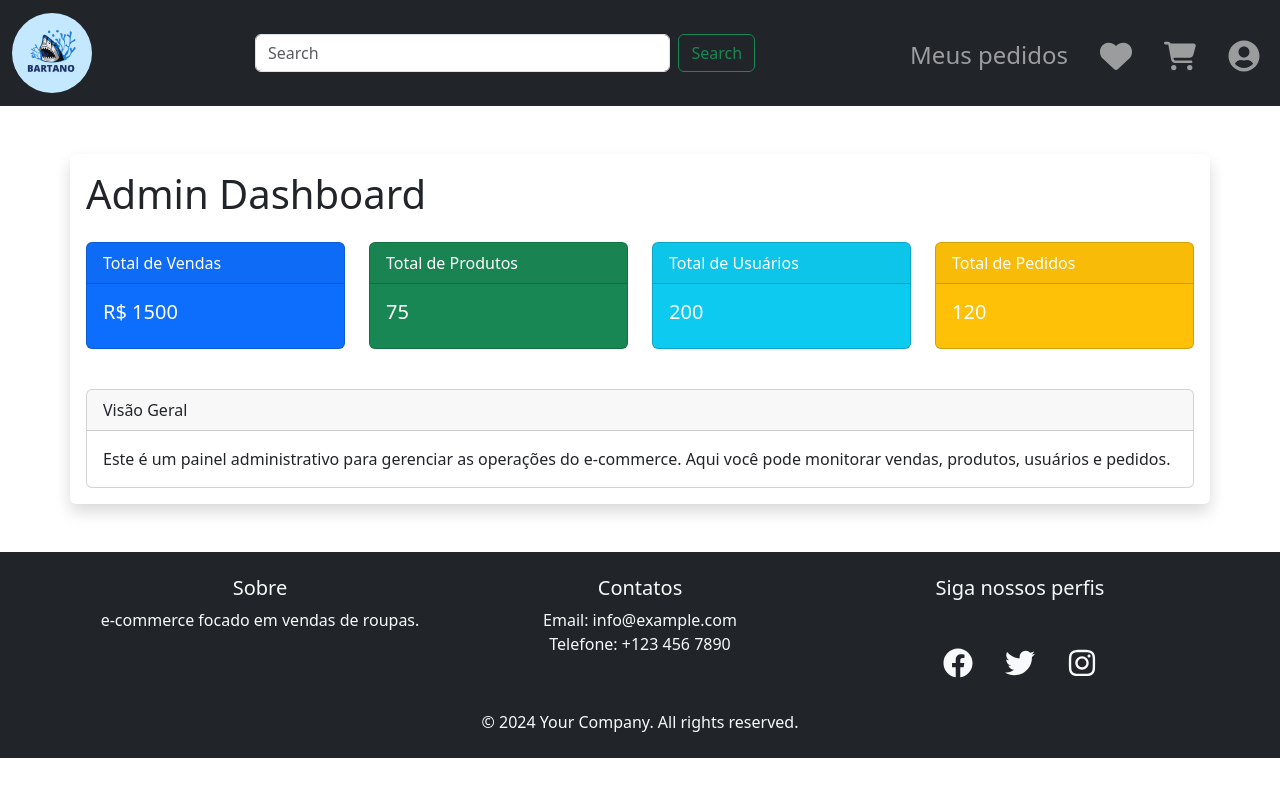
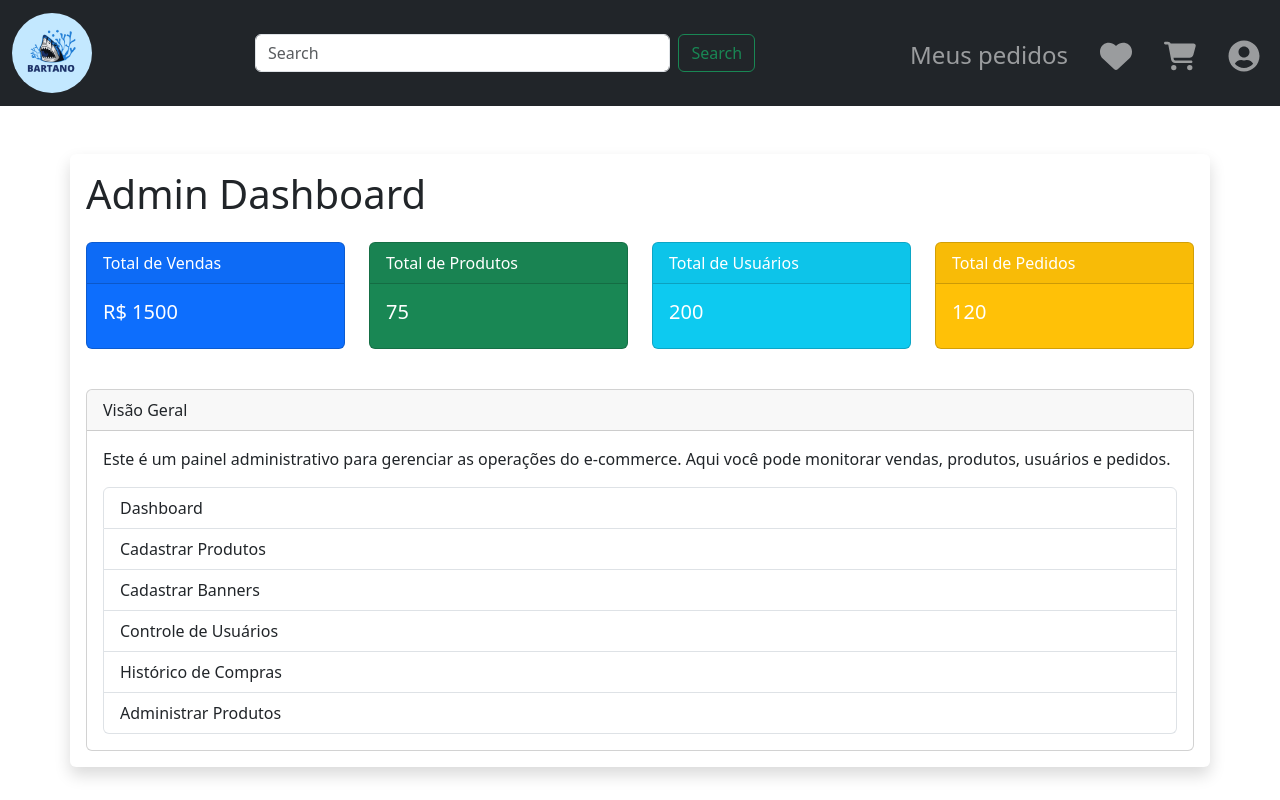
Before and after one commit to ArturMineiro/e-commerce, a React (Vite) app in the folder frontend/: page /admin/dashboard in a window 1280 px wide. Shown: the top 800 px of the page. Built offline with nearby package versions, Linux system fonts and the light colour scheme; sample sign-in values are in the browser's storage.

Commit message:
dashboard e modificações no login

```diff
--- a/frontend/src/admin/Dashbord.tsx
+++ b/frontend/src/admin/Dashbord.tsx
@@ -1,9 +1,10 @@
-import React, { useState } from 'react';
+import React from 'react';
+import { Link } from 'react-router-dom';
 import 'bootstrap/dist/css/bootstrap.min.css';
 
 function Dashboard() {
     // Exemplo de dados de estatísticas para exibir no dashboard
-    const [stats, setStats] = useState({
+    const [stats, setStats] = React.useState({
         totalSales: 1500,
         totalProducts: 75,
         totalUsers: 200,
@@ -56,6 +57,14 @@ function Dashboard() {
                                 Este é um painel administrativo para gerenciar as operações do e-commerce.
                                 Aqui você pode monitorar vendas, produtos, usuários e pedidos.
                             </p>
+                            <div className="list-group">
+                                <Link to="/admin/dashboard" className="list-group-item list-group-item-action">Dashboard</Link>
+                                <Link to="/admin/cadastrarprodutos" className="list-group-item list-group-item-action">Cadastrar Produtos</Link>
+                                <Link to="/admin/cadastrarbanners" className="list-group-item list-group-item-action">Cadastrar Banners</Link>
+                                <Link to="/admin/controleusuarios" className="list-group-item list-group-item-action">Controle de Usuários</Link>
+                                <Link to="/admin/historicocompras" className="list-group-item list-group-item-action">Histórico de Compras</Link>
+                                <Link to="/admin/administraprodutos" className="list-group-item list-group-item-action">Administrar Produtos</Link>
+                            </div>
                         </div>
                     </div>
                 </div>
--- a/frontend/src/pages/Login.tsx
+++ b/frontend/src/pages/Login.tsx
@@ -28,7 +28,7 @@ const Login: React.FC = () => {
 
       // Redirecionar com base no perfil do usuário
       if (user.role === 'admin') {
-        navigate('/admin/cadastrarprodutos');
+        navigate('/admin/dashboard');
       } else {
         navigate('/home');
       }
```
